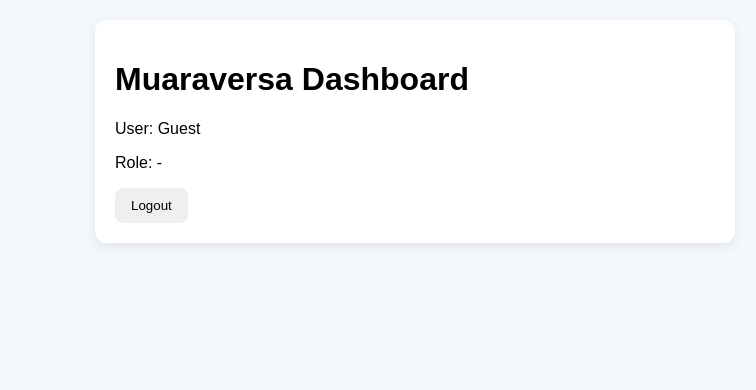
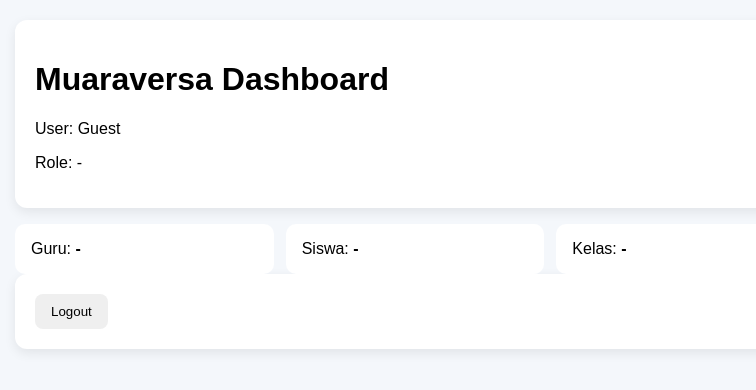
Before and after one commit to drmproject/muaraversa, a plain HTML site: page frontend/dashboard.html in a window 1280 px wide. Shown: the whole page, without its empty margins (225-981 px from the left). Drawn offline with Linux system fonts and the light colour scheme.

Commit message:
feat: enhance frontend dashboard layout

```diff
--- a/frontend/dashboard.html
+++ b/frontend/dashboard.html
@@ -1,20 +1,32 @@
 <!DOCTYPE html>
-<html>
+<html lang="id">
 <head>
 <title>Dashboard - Muaraversa</title>
 <meta name="viewport" content="width=device-width, initial-scale=1">
 <style>
 body{font-family:Arial,sans-serif;background:#f4f7fb;margin:0;padding:20px}
-.card{background:white;padding:20px;border-radius:12px;max-width:600px;margin:auto;box-shadow:0 4px 12px rgba(0,0,0,.08)}
+.container{max-width:800px;margin:auto}
+.card{background:white;padding:20px;border-radius:12px;margin-bottom:16px;box-shadow:0 4px 12px rgba(0,0,0,.08)}
+.stats{display:grid;grid-template-columns:repeat(auto-fit,minmax(160px,1fr));gap:12px}
+.stat{background:#fff;padding:16px;border-radius:10px}
 button{padding:10px 16px;border:0;border-radius:8px;cursor:pointer}
 </style>
 </head>
 <body>
+<div class="container">
 <div class="card">
 <h1>Muaraversa Dashboard</h1>
 <p id="user">Memuat pengguna...</p>
 <p id="role"></p>
+</div>
+<div class="stats">
+<div class="stat">Guru: <b id="guru">-</b></div>
+<div class="stat">Siswa: <b id="siswa">-</b></div>
+<div class="stat">Kelas: <b id="kelas">-</b></div>
+</div>
+<div class="card">
 <button onclick="logout()">Logout</button>
+</div>
 </div>
 <script src="js/dashboard.js"></script>
 </body>
```
